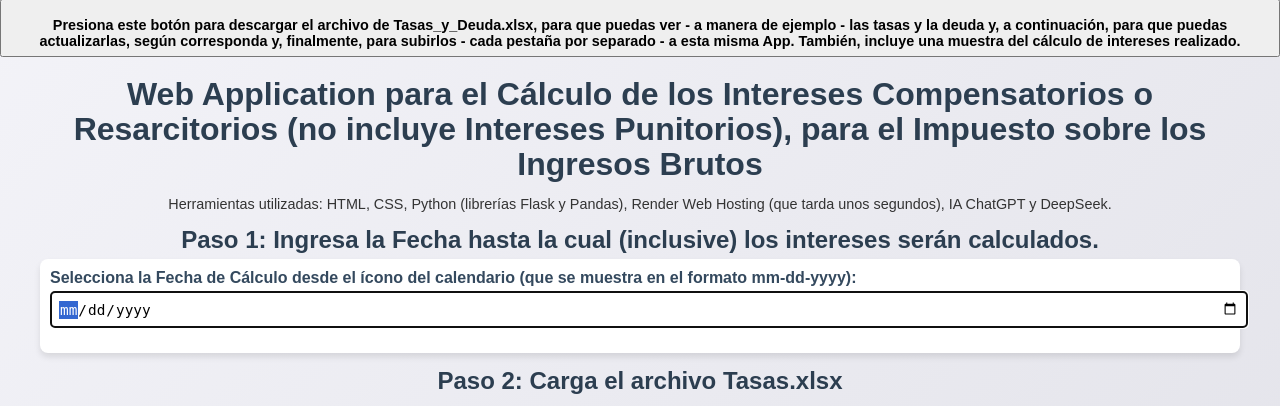
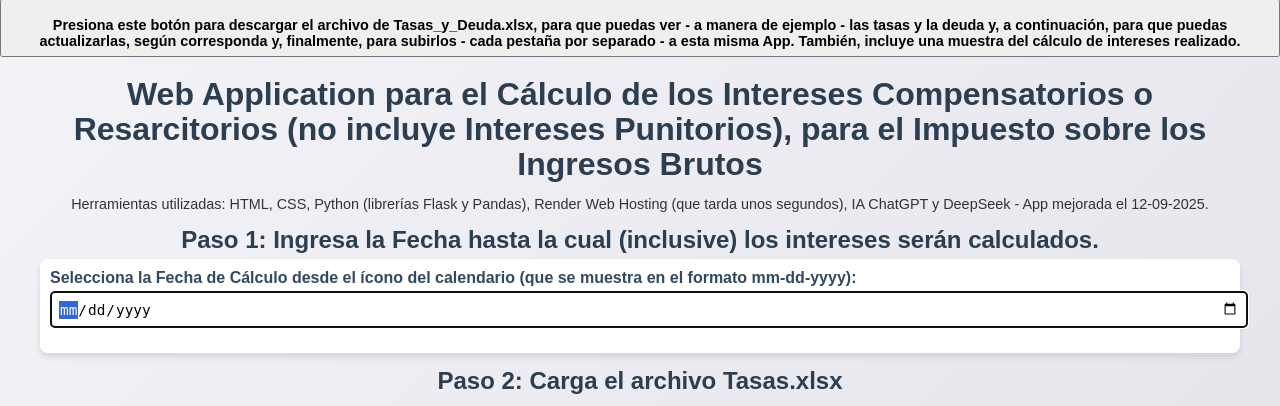
Before and after one commit to vnatale52/calculo_intereses, a Flask app: page / in a window 1280 px wide. Shown: the part 151-557 px from the top of the page. Run offline with Flask 3, Linux system fonts and the light colour scheme; data comes from the database, SQL or seed files in the repository.

Commit message:
Add files via upload

```diff
--- a/templates/index.html
+++ b/templates/index.html
@@ -3,7 +3,7 @@
 <head>
     <meta charset="UTF-8">
     <meta name="viewport" content="width=device-width, initial-scale=1.0">
-    <meta name="description" content=" Application para el Cálculo de los Intereses Compensatorios o Resarcitorios (no incluye Intereses Punitorios), para el Impuesto sobre los Ingresos Brutos de la CABA, AGIP  -  by  Vincenzo Natale">
+    <meta name="description" content=" Application para el Cálculo de los Intereses Compensatorios o Resarcitorios (no incluye Intereses Punitorios), para el Impuesto sobre los Ingresos Brutos de la CABA, AGIP  - Mejorada el 12-09-2025 - by  Vincenzo Natale">
     <title>Web Application para el Cálculo de los Intereses Compensatorios o Resarcitorios - Mejorada el 12-09-2025</title>
     <link rel="stylesheet" href="{{ url_for('static', filename='styles.css') }}">
 </head>
@@ -25,7 +25,7 @@
 
     <div class="container">
         <h1>Web Application para el Cálculo de los Intereses Compensatorios o Resarcitorios (no incluye Intereses Punitorios), para el Impuesto sobre los Ingresos Brutos</h1>
-        <p>Herramientas utilizadas: HTML, CSS, Python (librerías Flask y Pandas), Render Web Hosting (que tarda unos segundos), IA ChatGPT y DeepSeek.</p>
+        <p>Herramientas utilizadas: HTML, CSS, Python (librerías Flask y Pandas), Render Web Hosting (que tarda unos segundos), IA ChatGPT y DeepSeek - App mejorada el 12-09-2025.</p>
 
         <!-- Step 1: Set Calculation Date -->
         <div>
```
